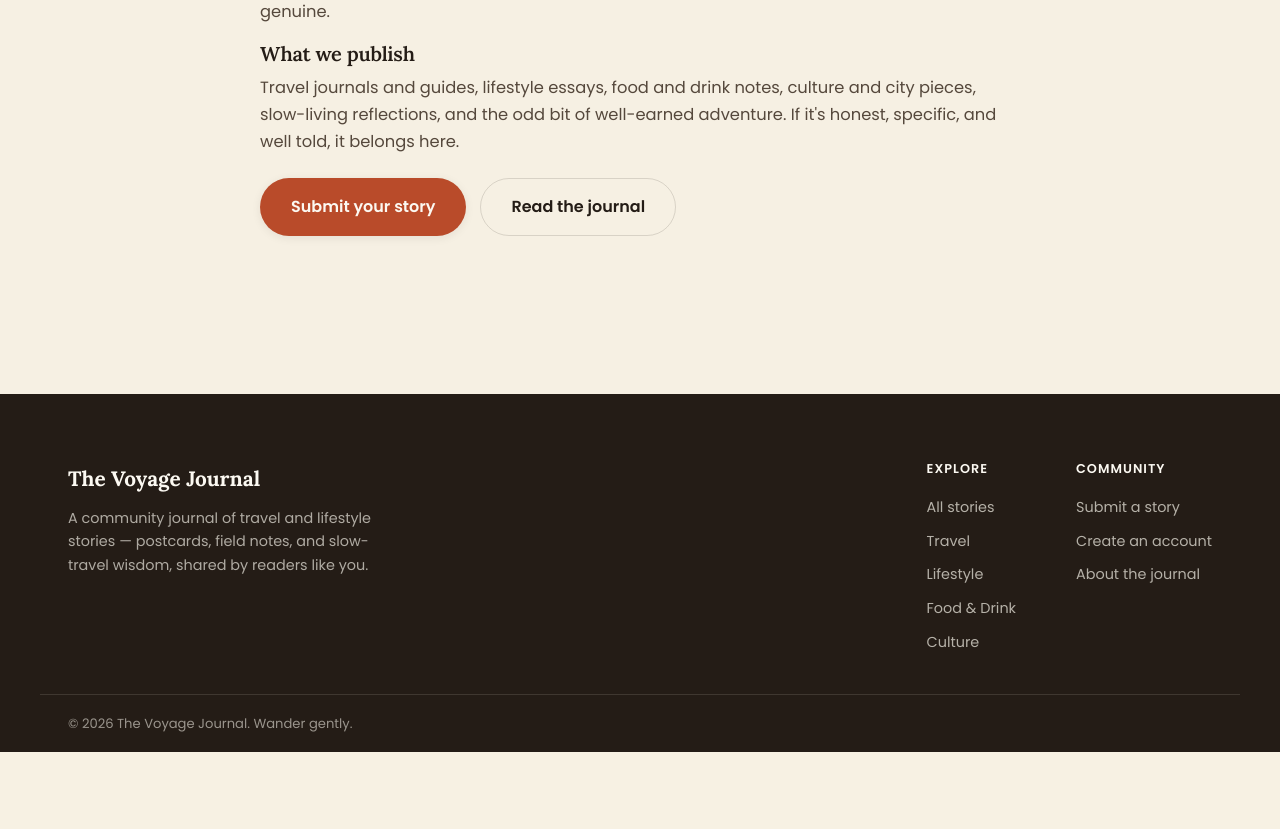
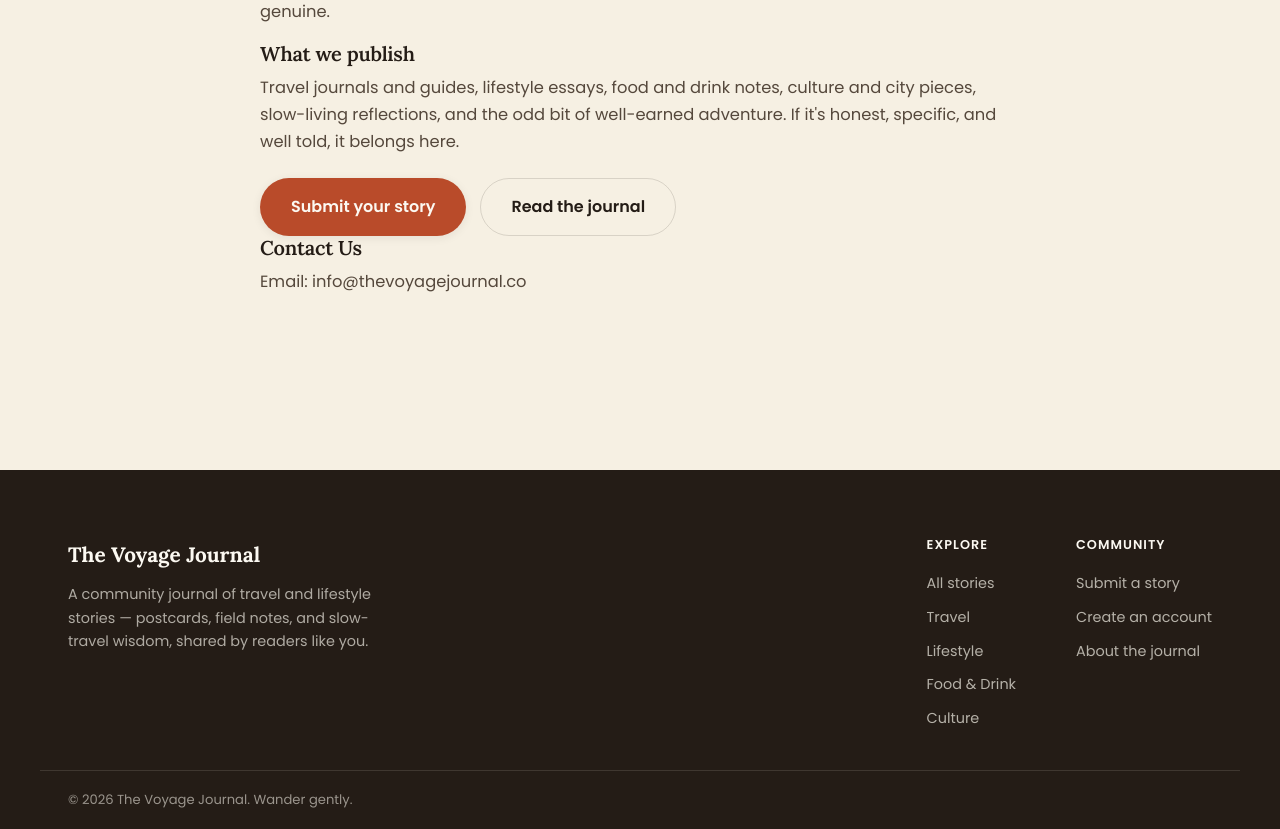
Before and after one commit to kapileswarsingh92/the-voyage-journal, a Flask app: page /about in a window 1280 px wide. Shown: the part 1075-1904 px from the top of the page. Before the commit the page ends 1827 px from the top, so only its background shows below. Run offline with Flask 3, Linux system fonts and the light colour scheme; some libraries are stand-ins or nearby versions.

Commit message:
Add Contact Us section to About page

```diff
--- a/templates/about.html
+++ b/templates/about.html
@@ -23,5 +23,7 @@
     <a class="btn btn-primary btn-lg" href="{{ url_for('blog.submit') }}">Submit your story</a>
     <a class="btn btn-outline btn-lg" href="{{ url_for('blog.listing') }}">Read the journal</a>
   </div>
+  <h3>Contact Us</h3>
+  <p>Email: <a href="mailto:info@thevoyagejournal.co">info@thevoyagejournal.co</a></p>
 </section>
 {% endblock %}
```
Also changed, not shown: 1 other file.
